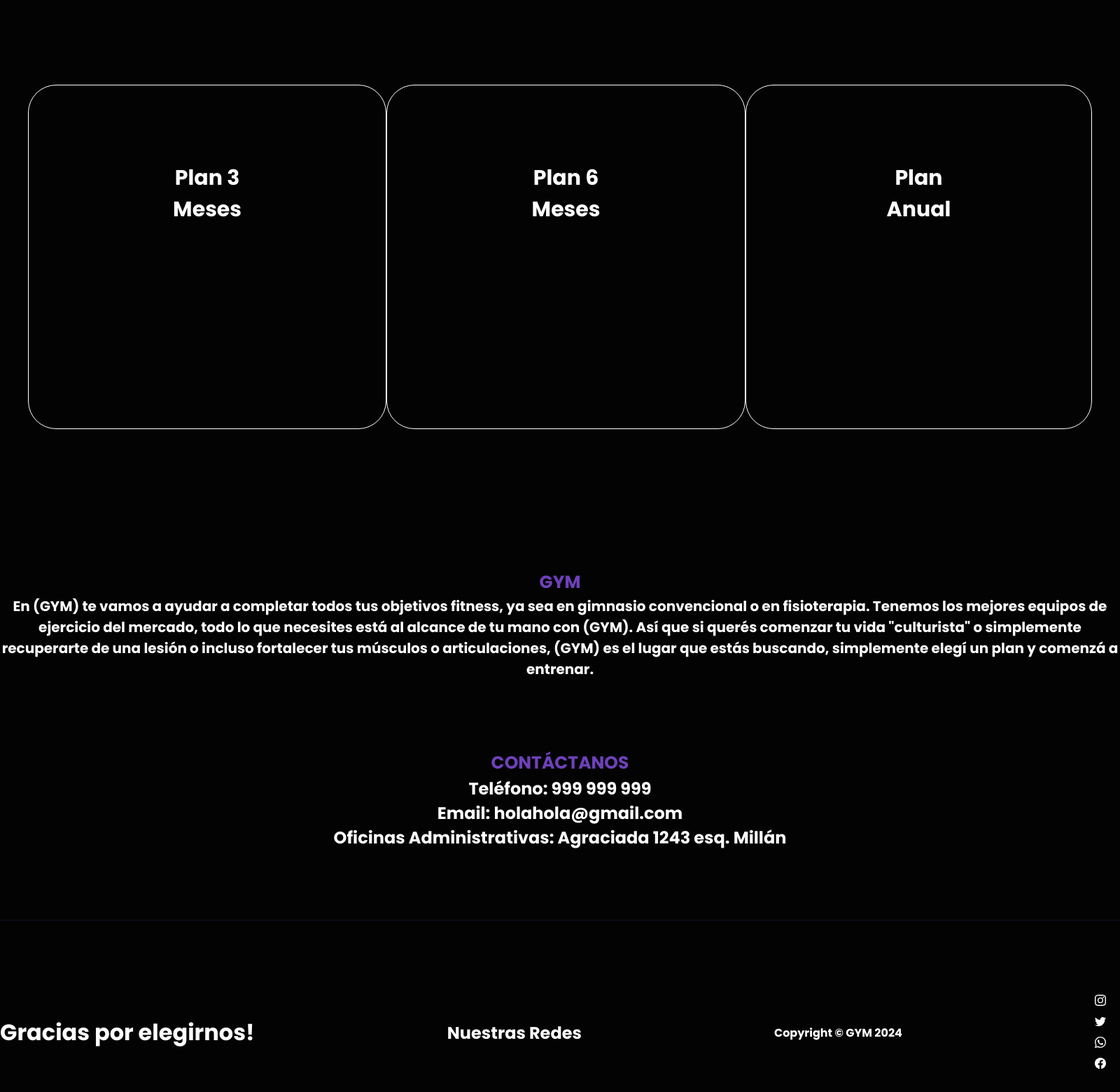
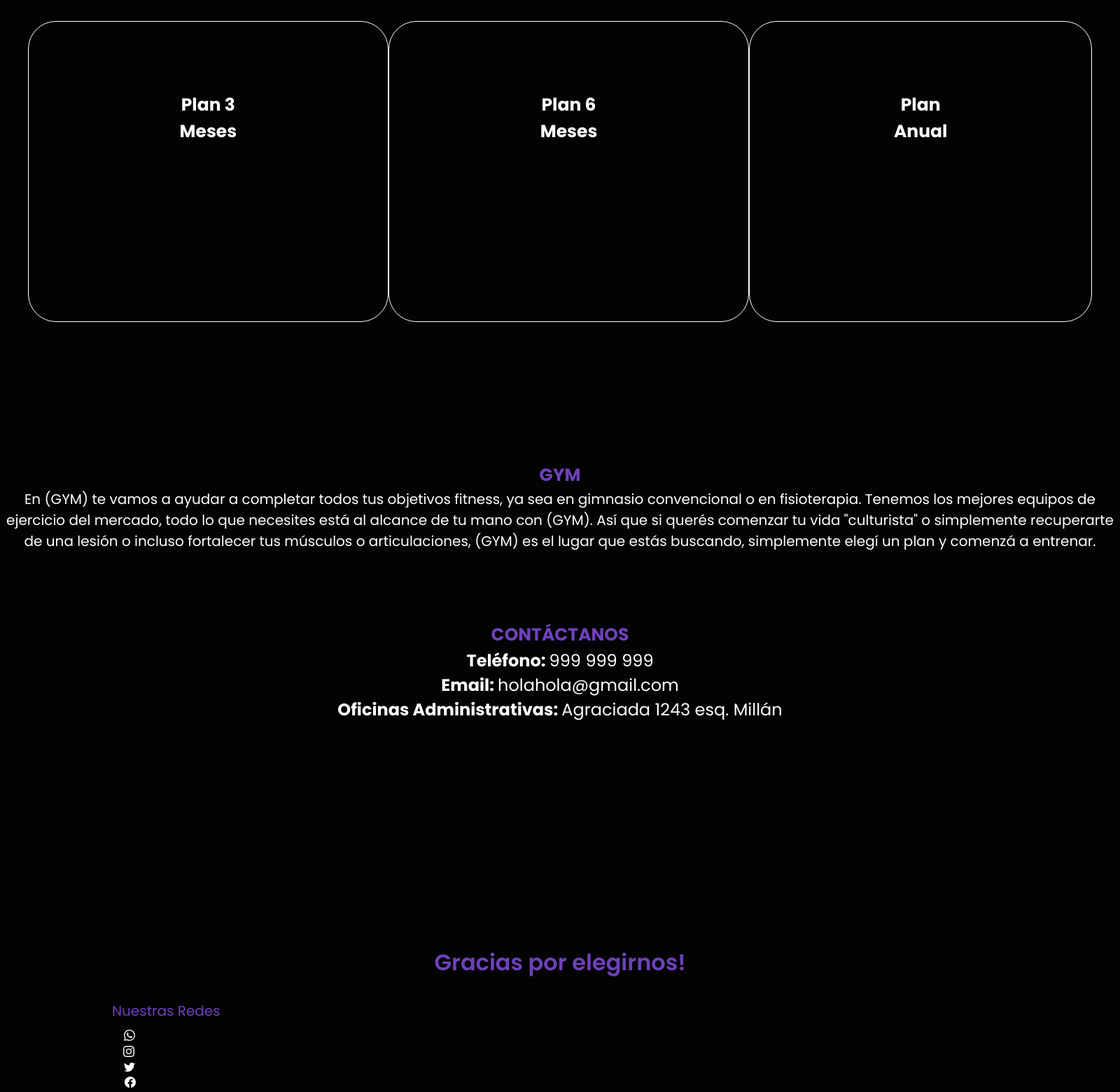
Before and after one commit to Proyecto3Fidat/ProyectoEgreso, a PHP site: page /Public/inicio.html in a window 1600 px wide. Shown: the part 1440-3000 px from the top of the page at 70% size. Run offline with PHP 8.4, Linux system fonts and the light colour scheme.

Commit message:
13-06-2024
Arreglo del css y del responsive(creo)

```diff
--- a/Public/css/style.css
+++ b/Public/css/style.css
@@ -184,20 +184,30 @@
 #horarios a {
     margin-top: 0;
     color: white;
-    font-size: 25px;
+    font-size: 1.2rem;
     text-align: center;
     padding-bottom: 10px;
     text-transform: uppercase;
+    cursor: pointer;
+}
+#horarios a:hover {
+    color: #6f41bb;
 }
 .horarios {
-    padding-left: 350px;
-    padding-bottom: 250px;
+    padding-left: 15rem;
+    padding-bottom: 20rem;
     font-size: 20px;
     text-align: center;
 }
 .horarios td {
-    cursor: pointer;
+    cursor: default;
     color: #fff;
+    border: 1px solid white;
+    border-right: black;
+    border-top: black;
+}
+.horarios td:hover {
+    color: #6f41bb;
 }
 .horarios th {
     font-size: 25px;
@@ -219,13 +229,13 @@
 
 .plan {
     border: 1px solid white;
-    padding: 200px;
+    padding: 11rem;
     border-radius: 40px;
     cursor: pointer;
     transition: color 0.3s, background-color 0.3s;
 }
 .plan  h2 {
-    font-size: 30px;
+    font-size: 25px;
     font-weight: bold;
     position: relative;
     bottom: 100%;
@@ -247,6 +257,7 @@
 .empresa h2 {
     font-size: 20px;
     text-align: center;
+    font-weight: 400;
 }
 .contacto {
     margin-top: 50px;
@@ -259,33 +270,75 @@
 
 .contacto h2 {
     text-align: center;
-
+}
+.contacto span {
+    font-weight: 400;
 }
 .footer {
-    display: flex;
-    justify-content: space-between;
-    align-items: center;
-    padding: 100px 0;
-    margin-top: 100px;
-    border-top: 1px solid #2e359c3d;
+    padding: 20rem;
+    margin: 0;
+    margin-bottom: 0;
+    padding-bottom: 0;
+}
+.footer h1 {
+    text-align: center;
+    color: #6f41bb;
+    font-weight: 600;
 }
 
-.footer ul {
-    display: flex;
+.footer h2 {
+    font-size: 20px;
+    font-weight: 400;
+    position: relative;
+    top: 30px;
+    right: 10rem;
+    color: #6f41bb;
+}
+.footer h4 {
+    text-align: center;
+    margin-bottom: 0;
+    position: relative;
+    top: 150px;
+    font-weight: 400;
+}
+.footer .ig-logo {
+    position: relative;
+    top: 38px;
+    right: 9rem;
+    color: white;
+    transition: color 0.3s, background-color 0.3s;
 }
 
-.footer h3 {
-    font-size: 30px;
+.footer .ig-logo:hover {
+    color: #6f41bb;
 }
-
-
-.footer a {
+.footer .twitter-logo {
+    position: relative;
+    top: 60px;
+    right: 10.2rem;
     color: white;
-    font-size: 20px;
-    margin-right: 20px;
-    display: block;
+    transition: color 0.3s, background-color 0.3s;
 }
-
-.footer a:hover {
-    color: #3e79a3;
+.footer .twitter-logo:hover {
+    color: #6f41bb;
 }
+.footer .wpp-logo {
+    position: relative;
+    top: 15px;
+    right: 11.5rem;
+    color: white;
+    transition: color 0.3s, background-color 0.3s;
+}
+.footer .wpp-logo:hover {
+    color: #6f41bb;
+}
+.footer .fb-logo {
+    position: relative;
+    top: 82px;
+    right: 12.7rem;
+    color: white;
+    transition: color 0.3s, background-color 0.3s;
+}
+.footer .fb-logo:hover {
+    color: #6f41bb;
+}
```
Also changed, not shown: Public/css/responsive.css (+20 -20 lines).
